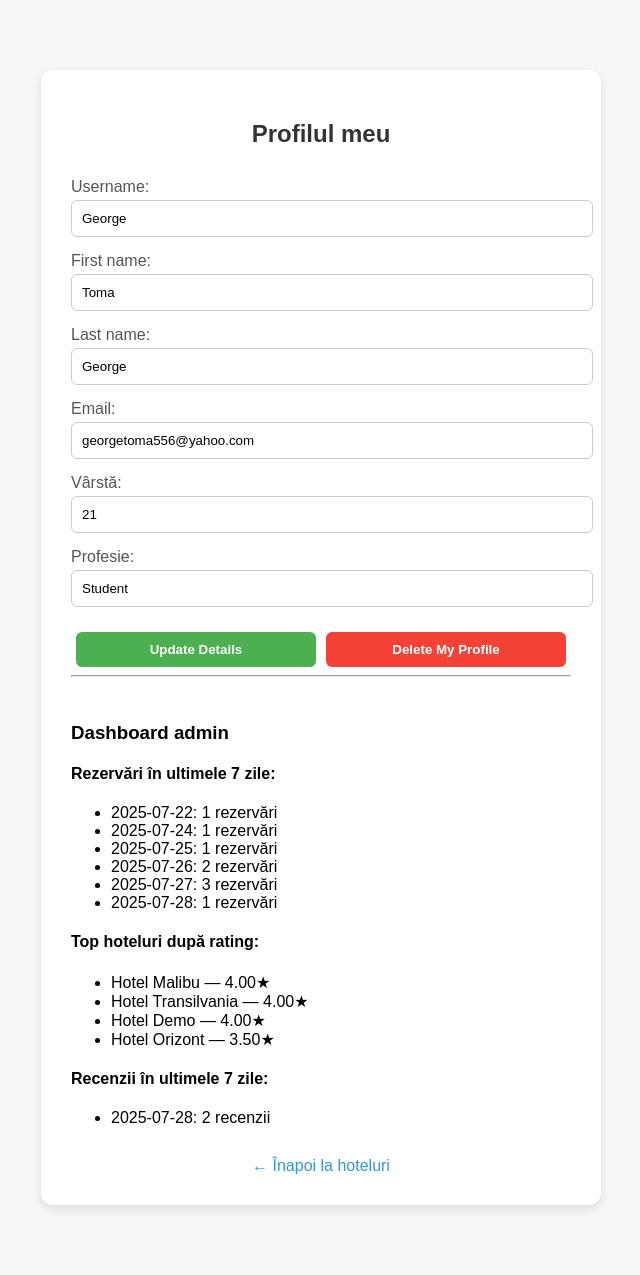
After one commit to tomageorge0421/BookingApplication, a Django app: page /booking/my_profile/ in a window 1280 px wide. The commit adds this page. Shown: the whole page, without its empty margins (319-959 px from the left). Run offline with Django 5.2, Linux system fonts and the light colour scheme; a user stored in the database is signed in; data comes from the database, SQL or seed files in the repository; both versions use the stored data as it was after the commit.

Commit message:
added my_profile page

```diff
--- a/mysite/booking/templates/booking/hotels.html
+++ b/mysite/booking/templates/booking/hotels.html
@@ -159,6 +159,8 @@
             </a>
         </div>
 
+        <a href="{% url 'my_profile' %}" style="margin-bottom: 20px; background:#607D8B; color:white; padding:10px 15px; border-radius:5px;">Profilul meu</a>
+
         <form action="{% url 'logout' %}" method="post">
             {% csrf_token %}
             <button type="submit" style="width: 100%; padding: 8px; background-color: #f44336; color: white; border: none; border-radius: 5px; margin-top: 20px;">
--- /dev/null
+++ b/mysite/booking/templates/booking/my_profile.html
@@ -0,0 +1,154 @@
+<!DOCTYPE html>
+<html lang="ro">
+<head>
+    <meta charset="UTF-8">
+    <title>Profilul meu</title>
+    <style>
+        body {
+            font-family: Arial, sans-serif;
+            background-color: #f4f6f8;
+            margin: 0;
+            padding: 20px;
+        }
+
+        .container {
+            max-width: 500px;
+            margin: 50px auto;
+            background-color: white;
+            padding: 30px;
+            border-radius: 12px;
+            box-shadow: 0 4px 10px rgba(0, 0, 0, 0.1);
+        }
+
+        h2 {
+            text-align: center;
+            margin-bottom: 30px;
+            color: #333;
+        }
+
+        label {
+            display: block;
+            margin-bottom: 15px;
+            color: #555;
+        }
+
+        input {
+            width: 100%;
+            padding: 10px;
+            margin-top: 4px;
+            border: 1px solid #ccc;
+            border-radius: 6px;
+        }
+
+        .buttons {
+            display: flex;
+            justify-content: space-between;
+            margin-top: 25px;
+        }
+
+        .buttons button {
+            flex: 1;
+            padding: 10px;
+            margin: 0 5px;
+            border: none;
+            border-radius: 6px;
+            cursor: pointer;
+            font-weight: bold;
+        }
+
+        .update-btn {
+            background-color: #4CAF50;
+            color: white;
+        }
+
+        .delete-btn {
+            background-color: #f44336;
+            color: white;
+        }
+
+        a {
+            display: block;
+            margin-top: 30px;
+            text-align: center;
+            color: #3498db;
+            text-decoration: none;
+        }
+
+        a:hover {
+            text-decoration: underline;
+        }
+    </style>
+</head>
+<body>
+    <div class="container">
+        <h2>Profilul meu</h2>
+
+        <form method="post">
+            {% csrf_token %}
+            <label>Username:
+                <input type="text" name="username" value="{{ user.username }}" required>
+            </label>
+
+            <label>First name:
+                <input type="text" name="first_name" value="{{ user.first_name }}">
+            </label>
+
+            <label>Last name:
+                <input type="text" name="last_name" value="{{ user.last_name }}">
+            </label>
+
+            <label>Email:
+                <input type="email" name="email" value="{{ user.email }}" required>
+            </label>
+
+            <label>Vârstă:
+                <input type="number" name="age" value="{{ user.age }}">
+            </label>
+
+            <label>Profesie:
+                <input type="text" name="profession" value="{{ user.profession }}">
+            </label>
+
+            <div class="buttons">
+                <button type="submit" name="action" value="update" class="update-btn">Update Details</button>
+                <button type="submit" name="action" value="delete" class="delete-btn" onclick="return confirm('Sigur vrei să îți ștergi contul? Aceasta acțiune este ireversibilă.');">Delete My Profile</button>
+            </div>
+        </form>
+
+        <hr><br>
+            {% if not is_admin %}
+                <h3>Dashboard utilizator</h3>
+                <p><strong>Total cheltuit:</strong> {{ total_spent }} RON</p>
+                <p><strong>Număr de rezervări:</strong> {{ num_reservations }}</p>
+                <p><strong>Evaluare medie:</strong> {{ average_rating|default:"Nicio evaluare" }}</p>
+            {% else %}
+            <h3>Dashboard admin</h3>
+                <h4>Rezervări în ultimele 7 zile:</h4>
+                    <ul>
+                        {% for entry in bookings_per_day %}
+                            <li>{{ entry.day }}: {{ entry.count }} rezervări</li>
+                        {% empty %}
+                            <li>Nicio rezervare recentă.</li>
+                        {% endfor %}
+                    </ul>
+                <h4>Top hoteluri după rating:</h4>
+                    <ul>
+                        {% for hotel in top_hotels %}
+                            <li>{{ hotel.name }} — {{ hotel.avg_rating|floatformat:2 }}★</li>
+                        {% empty %}
+                            <li>Niciun hotel evaluat.</li>
+                        {% endfor %}
+                    </ul>
+                <h4>Recenzii în ultimele 7 zile:</h4>
+                    <ul>
+                        {% for entry in reviews_per_day %}
+                            <li>{{ entry.day }}: {{ entry.count }} recenzii</li>
+                        {% empty %}
+                            <li>Nicio recenzie recentă.</li>
+                        {% endfor %}
+                    </ul>
+            {% endif %}
+        <a href="{% url 'hotels' %}">← Înapoi la hoteluri</a>
+    </div>
+</body>
+</html>
--- a/mysite/booking/urls.py
+++ b/mysite/booking/urls.py
@@ -9,7 +9,7 @@ from django.contrib.auth.views import LogoutView
 
 from .views.review_views import update_own_review, delete_own_review
 
-
+from .views.auth_views import my_profile_view
 
 
 urlpatterns = [
@@ -35,5 +35,5 @@ urlpatterns = [
     path('logout/', LogoutView.as_view(next_page='index'), name='logout'),
     path('reviews/update_own/<int:review_id>/', update_own_review, name='update_own_review'),
     path('reviews/delete_own/<int:review_id>/', delete_own_review, name='delete_own_review'),
-
+    path('my_profile/', my_profile_view, name='my_profile'),
 ]
--- a/mysite/booking/views/auth_views.py
+++ b/mysite/booking/views/auth_views.py
@@ -3,6 +3,10 @@ from django.contrib.auth import authenticate, login as auth_login
 from django.contrib.auth import get_user_model
 from ..models import CustomUser
 from django.contrib.auth.decorators import login_required
+from booking.models import Reservation, HotelReview, Hotel
+from django.db.models import Avg, Count, Sum
+from django.utils.timezone import now
+from datetime import timedelta
 
 User = get_user_model()
 
@@ -53,3 +57,76 @@ def register_details_view(request):
 
         return redirect('index')  # sau redirect unde vrei
     return render(request, 'booking/register_details.html', {'error': error})
+
+@login_required
+def my_profile_view(request):
+    user = request.user
+    context = {'user': user}
+
+    if request.method == 'POST':
+        action = request.POST.get('action')
+
+        if action == 'update':
+            user.username = request.POST.get('username')
+            user.first_name = request.POST.get('first_name')
+            user.last_name = request.POST.get('last_name')
+            user.email = request.POST.get('email')
+            user.age = request.POST.get('age')
+            user.profession = request.POST.get('profession')
+            user.save()
+            return redirect('my_profile')
+
+        elif action == 'delete':
+            Reservation.objects.filter(user=user).delete()
+            HotelReview.objects.filter(reservation__user=user).delete()
+            user.delete()
+            return redirect('index')
+
+    if user.is_staff:
+        # Admin dashboard
+        today = now().date()
+        seven_days_ago = today - timedelta(days=6)
+
+        bookings_per_day = (
+            Reservation.objects
+            .filter(start_date__range=(seven_days_ago, today))
+            .extra({'day': "date(start_date)"})
+            .values('day')
+            .annotate(count=Count('id'))
+            .order_by('day')
+        )
+
+        top_hotels = (
+            Hotel.objects.annotate(avg_rating=Avg('reservation__hotelreview__rating'))
+            .order_by('-avg_rating')[:5]
+        )
+
+        reviews_per_day = (
+            HotelReview.objects
+            .filter(date_posted__date__range=(seven_days_ago, today))
+            .extra({'day': "date(date_posted)"})
+            .values('day')
+            .annotate(count=Count('id'))
+            .order_by('day')
+        )
+
+        context.update({
+            'bookings_per_day': bookings_per_day,
+            'top_hotels': top_hotels,
+            'reviews_per_day': reviews_per_day,
+            'is_admin': True,
+        })
+    else:
+        # User dashboard
+        reservations = Reservation.objects.filter(user=user)
+        total_spent = reservations.aggregate(total=Sum('total_price'))['total'] or 0
+        review_avg = HotelReview.objects.filter(reservation__user=user).aggregate(avg=Avg('rating'))['avg']
+
+        context.update({
+            'total_spent': total_spent,
+            'num_reservations': reservations.count(),
+            'average_rating': round(review_avg, 2) if review_avg else None,
+            'is_admin': False,
+        })
+
+    return render(request, 'booking/my_profile.html', context)
```
Also changed, not shown: mysite/db.sqlite3.
